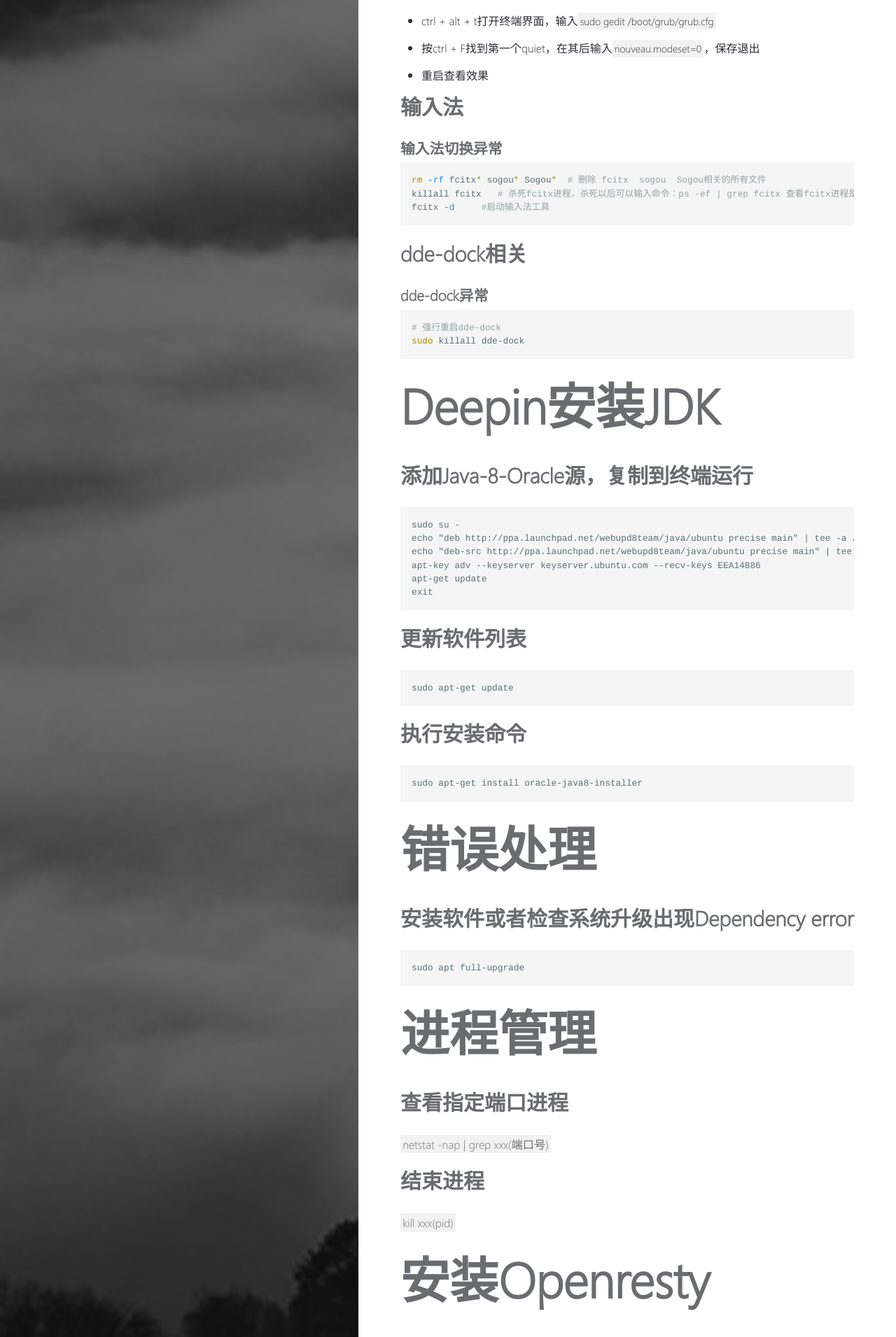
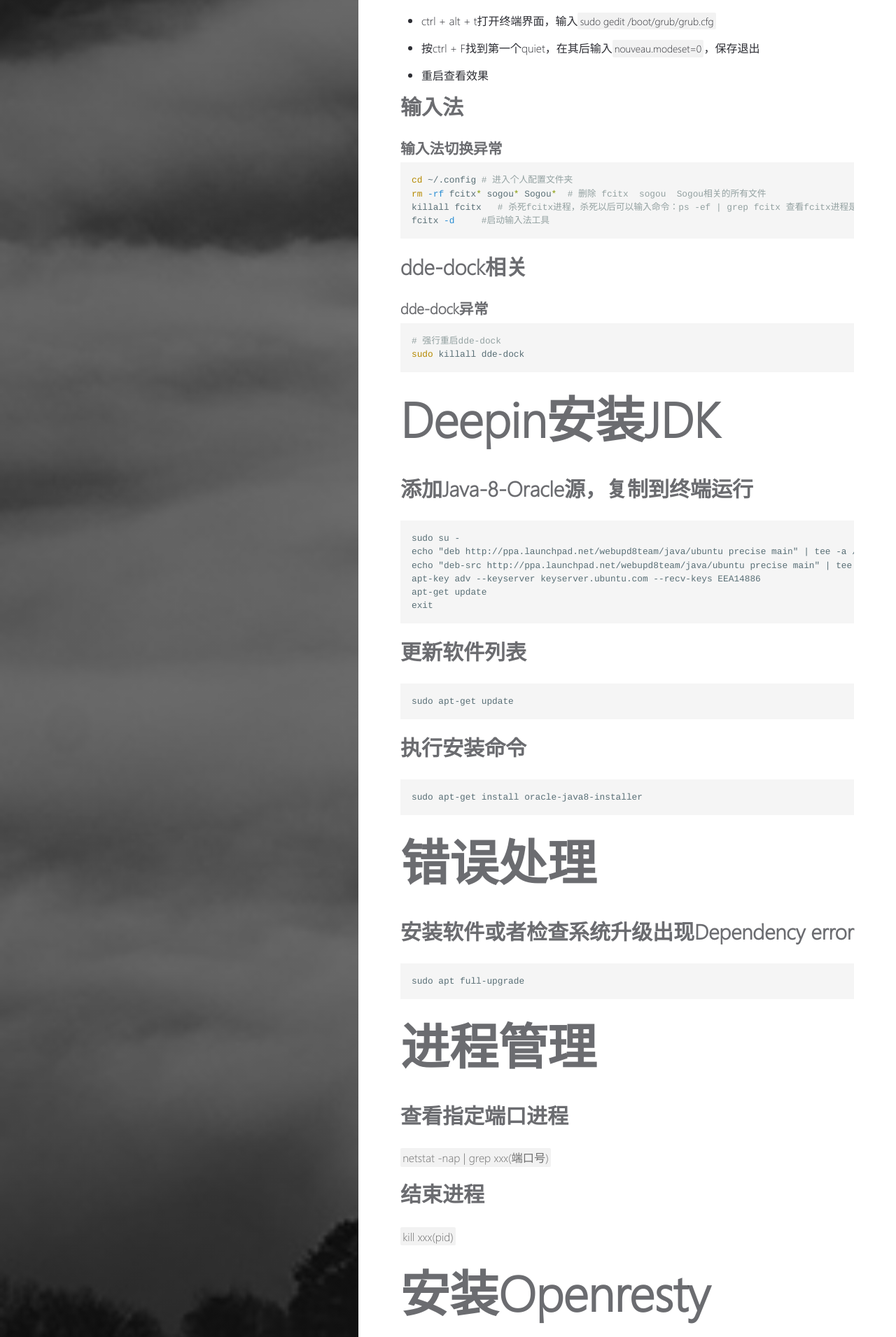
Before and after one commit to nandem/nandem.github.io, a Jekyll site: the page built from _posts/2020-05-04-Deepin.md, in a window 1280 px wide. Shown: the part 561-2472 px from the top of the page at 70% size. Built offline with Jekyll 4.4.1, drawn with Linux system fonts in a browser that asks for light colours.

Commit message:
Update 2020-05-04-Deepin.md

````diff
--- a/_posts/2020-05-04-Deepin.md
+++ b/_posts/2020-05-04-Deepin.md
@@ -23,6 +23,7 @@ tags:
 ## 输入法
 ### 输入法切换异常
 ```bash
+cd ~/.config # 进入个人配置文件夹
 rm -rf fcitx* sogou* Sogou*  # 删除 fcitx  sogou  Sogou相关的所有文件
 killall fcitx   # 杀死fcitx进程，杀死以后可以输入命令：ps -ef | grep fcitx 查看fcitx进程是否存在。
 fcitx -d     #启动输入法工具
````
